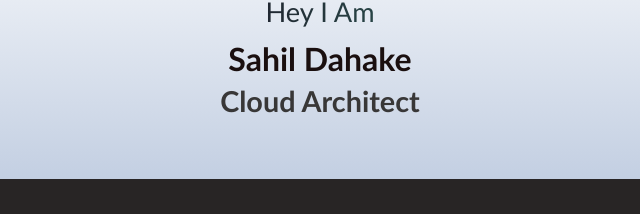
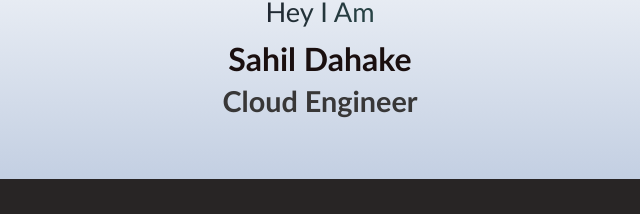
Before and after one commit to saahiilll/sahilport, a plain HTML site: page index.html in a window 1280 px wide. Shown: the part 141-355 px from the top of the page, 320-960 px from the left. Drawn offline with Linux system fonts and the light colour scheme.

Commit message:
Update index.html

```diff
--- a/index.html
+++ b/index.html
@@ -27,7 +27,7 @@
         <header class="header">
             <p class="iam">Hey I Am</p>
             <h1 class="mynae">Sahil Dahake</h1>
-            <h2 class="post">Cloud Architect</h2>
+            <h2 class="post">Cloud Engineer</h2>
 
         </header>
         <!-- <br> -->
```
